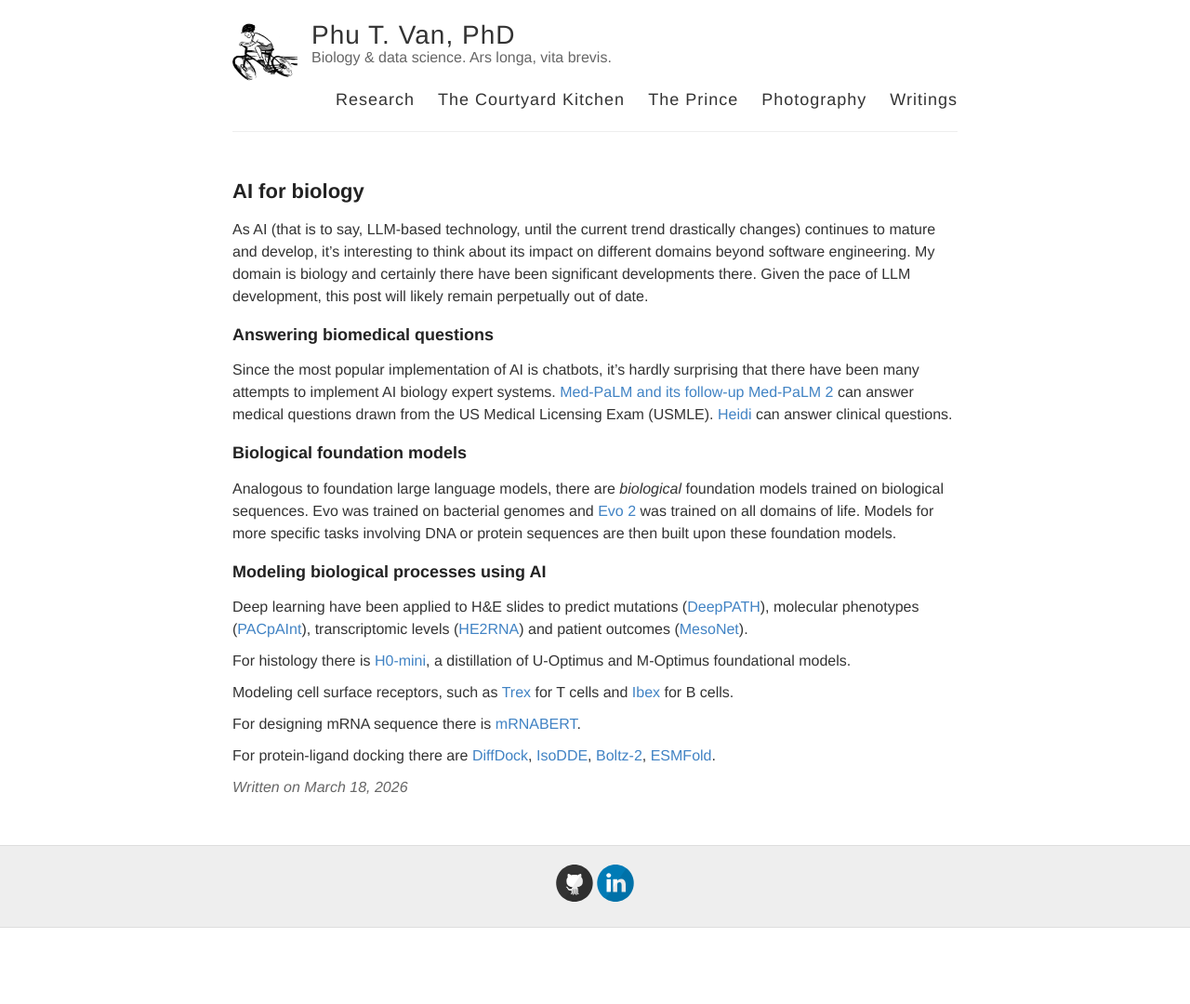
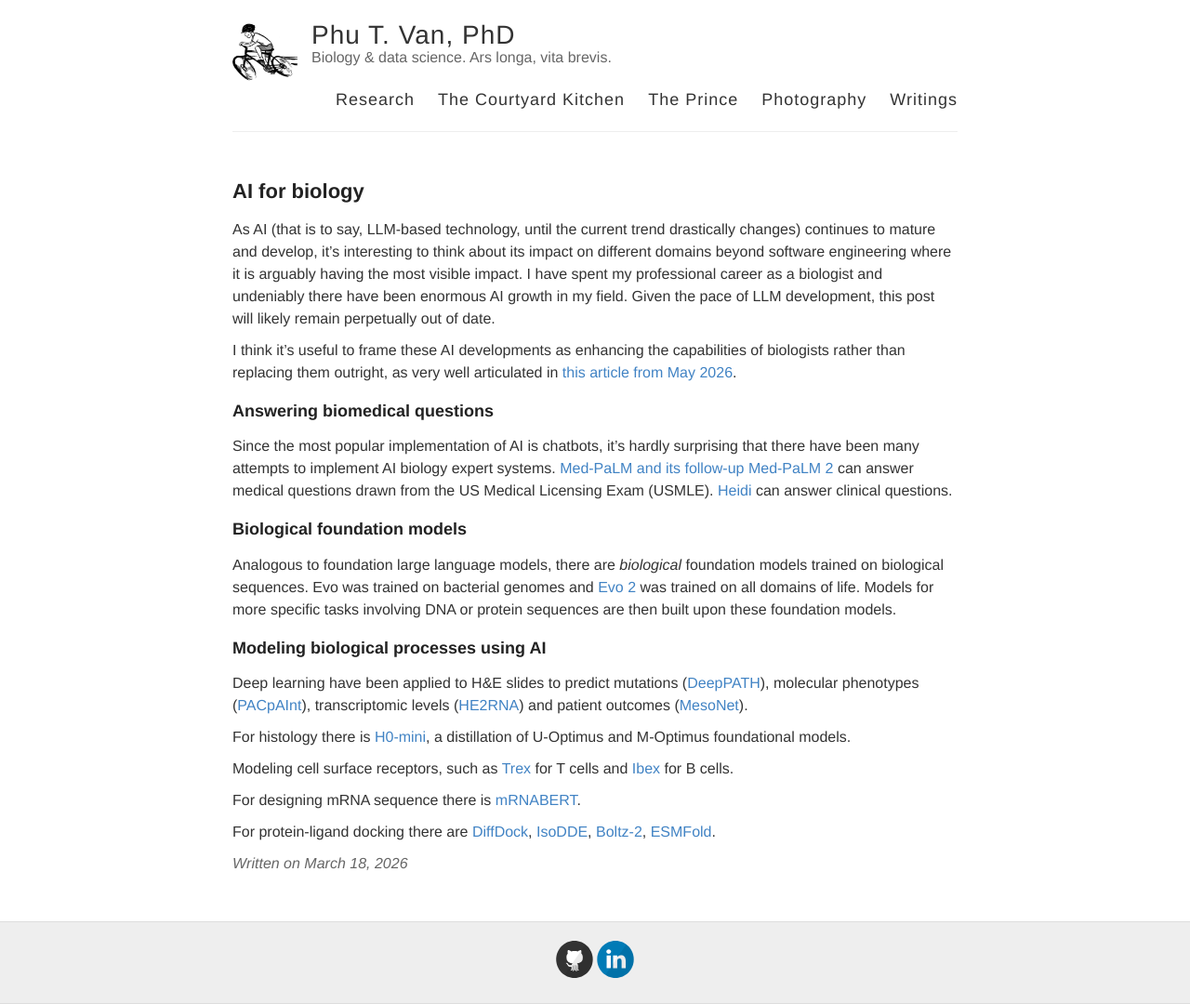
Before and after one commit to ptvan/ptvan.github.io, a Jekyll site: the page built from _posts/2026-03-18-AI-for-biology.md, in a window 1280 px wide. Shown: the whole page at 93% size. Built offline with Jekyll 4.4.1, drawn with Linux system fonts in a browser that asks for light colours; before the commit the page ends 998 px from its top, so only the background shows below that.

Commit message:
add link to NPJ Digital Medicine article

```diff
--- a/_posts/2026-03-18-AI-for-biology.md
+++ b/_posts/2026-03-18-AI-for-biology.md
@@ -3,7 +3,9 @@ layout: post
 title: AI for biology
 ---
 
-As AI (that is to say, LLM-based technology, until the current trend drastically changes) continues to mature and develop, it's interesting to think about its impact on different domains beyond software engineering. My domain is biology and certainly there have been significant developments there. Given the pace of LLM development, this post will likely remain perpetually out of date.
+As AI (that is to say, LLM-based technology, until the current trend drastically changes) continues to mature and develop, it's interesting to think about its impact on different domains beyond software engineering where it is arguably having the most visible impact. I have spent my professional career as a biologist and undeniably there have been enormous AI growth in my field. Given the pace of LLM development, this post will likely remain perpetually out of date.
+
+I think it's useful to frame these AI developments as enhancing the capabilities of biologists rather than replacing them outright, as very well articulated in [this article from May 2026](https://www.nature.com/articles/s41746-026-02777-1).
 
 ### Answering biomedical questions
 
```
